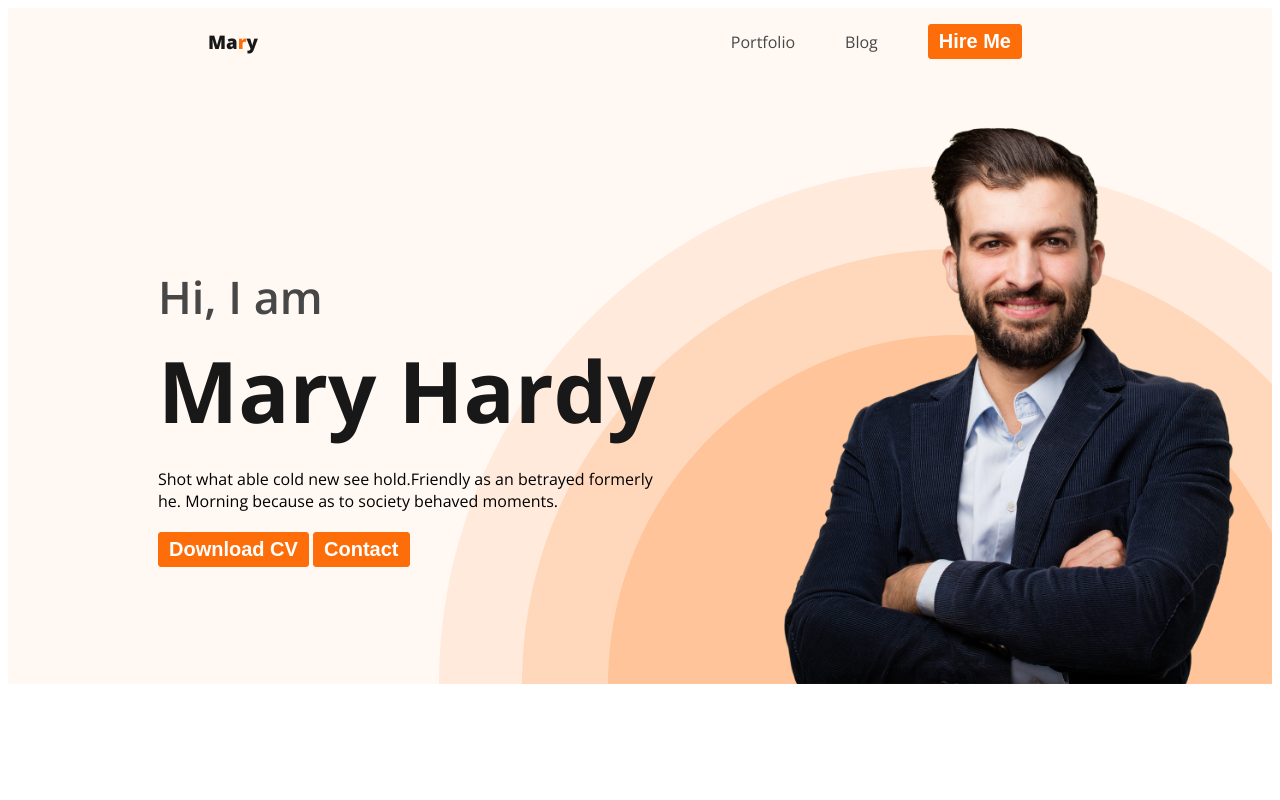
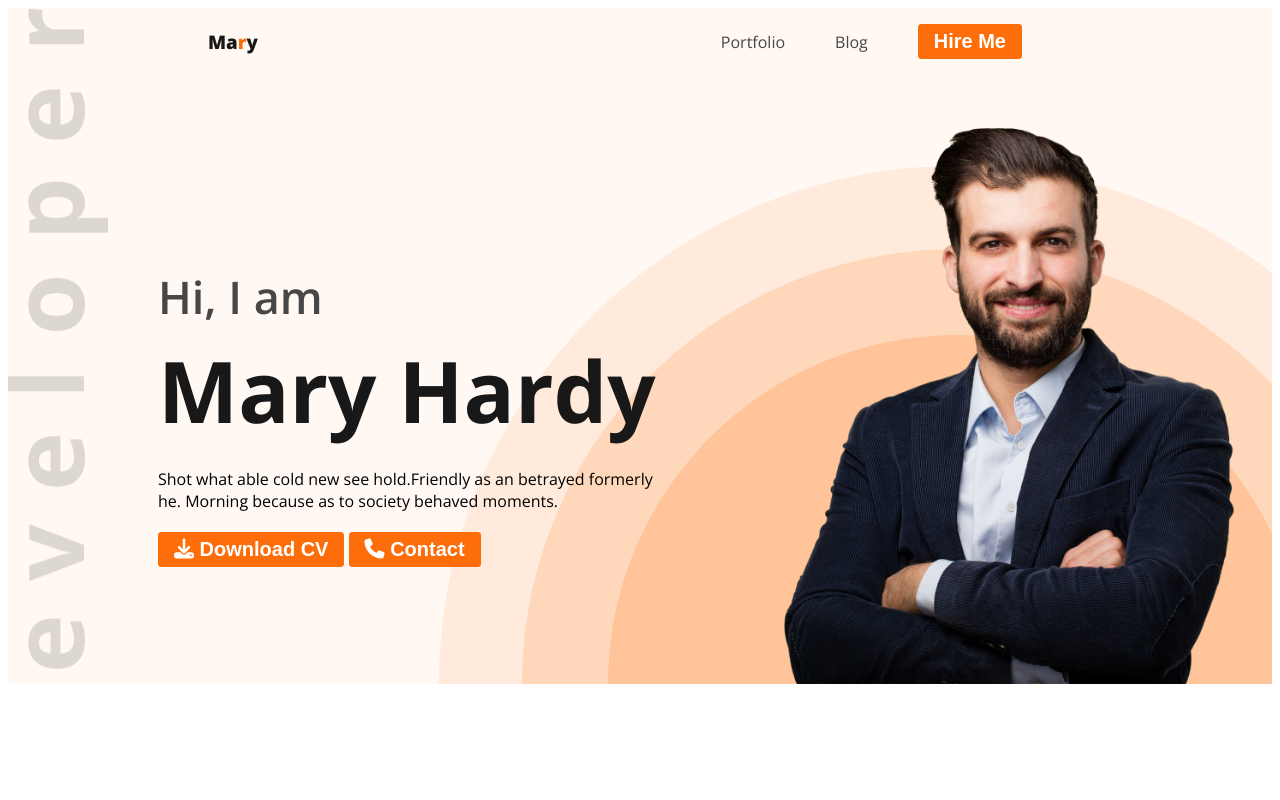
Before and after one commit to joynal-uddin/portfolio-resources, a plain HTML site: page index.html in a window 1280 px wide. Shown: the top 800 px of the page. Drawn offline with nearby package versions, Linux system fonts and the light colour scheme.

Commit message:
This is a revision

```diff
--- a/index.html
+++ b/index.html
@@ -8,6 +8,7 @@
 <link rel="preconnect" href="https://fonts.gstatic.com" crossorigin>
 <link href="https://fonts.googleapis.com/css2?family=Open+Sans:ital,wght@0,300..800;1,300..800&display=swap" rel="stylesheet">
     <link rel="stylesheet" href="styles/porfolio.css">
+    <script src="https://kit.fontawesome.com/8383a51519.js" crossorigin="anonymous"></script>
 </head>
 <body>
     <header class="header">
@@ -24,8 +25,8 @@
                 <h3 class="banner-greeting">Hi, I  am</h3>
                 <h1 class="banner-title">Mary Hardy</h1>
                 <p class="banner-description">Shot what able cold new see hold.Friendly as an betrayed formerly he. Morning because as to society behaved moments.</p>
-                <button class="button-primary">Download CV</button>
-                <button class="button-primary">Contact</button>
+                <button class="button-primary"><i class="fa-solid fa-download"></i> Download CV</button>
+                <button class="button-primary"> <i class="fa-solid fa-phone"></i> Contact</button>
             </div>
             <img class="profile-picture"src="images/hardy.png" alt="">
         </div>
--- a/styles/porfolio.css
+++ b/styles/porfolio.css
@@ -17,7 +17,7 @@ body{
     background-color: #FD6E0A;
     border: 1px solid #FD6E0A;
     border-radius: 3px;
-    padding: 5px 10px;
+    padding: 5px 15px;
 
 }
 .section-title{
@@ -68,9 +68,9 @@ nav a {
 
 .header{
     background-color:#FFF8F3;
-    background-image: url('../images/header_bg.png');
+    background-image: url('../images/header_bg.png'), url('../images/developer.png');
     background-repeat: no-repeat;
-    background-position: bottom right;
+    background-position: bottom right, top left;
 
 
 }
```
